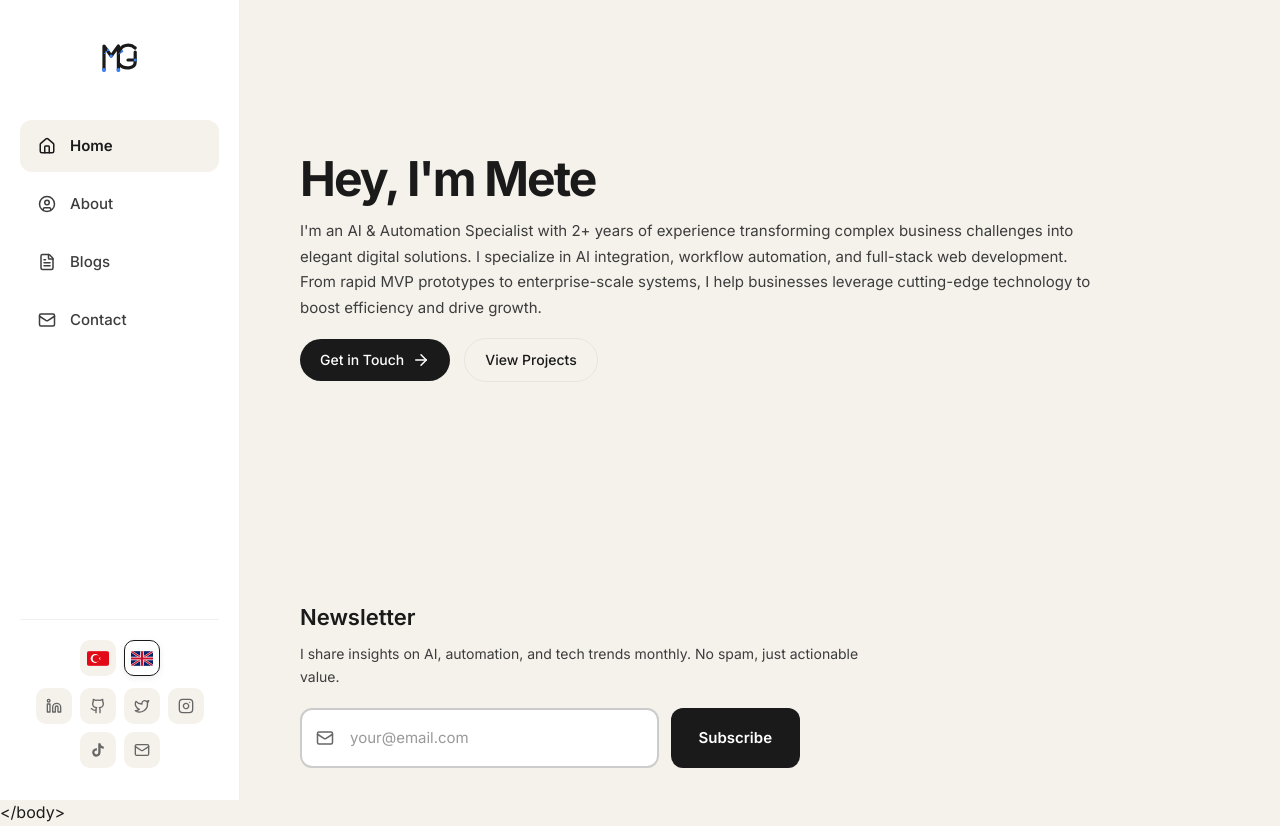
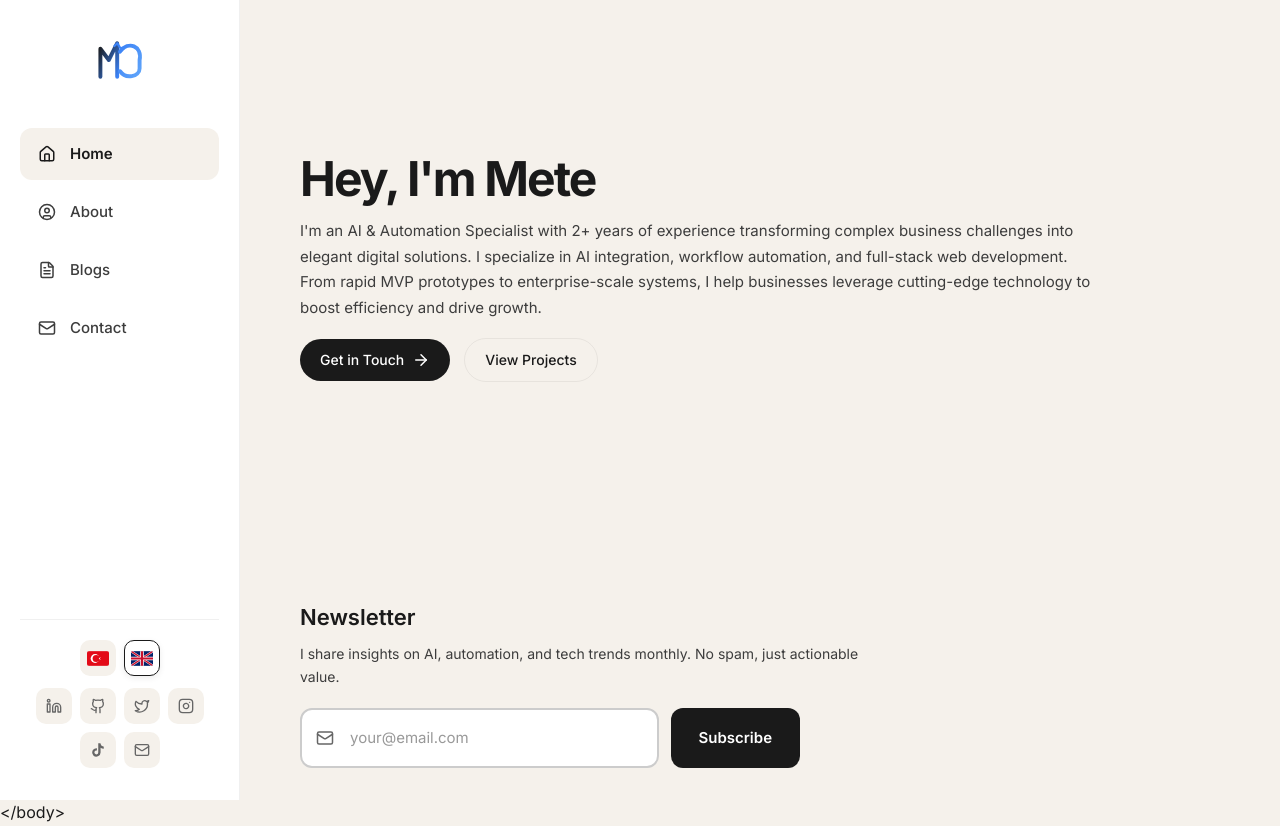
Before and after one commit to metegunesofficial/Portfilio, a React (Vite) app: page / in a window 1280 px wide. Built offline with nearby package versions, Linux system fonts and the light colour scheme; no server answers.

Commit message:
feat: creative MG logo with gradient and arrow design

```diff
--- a/src/components/Logo.tsx
+++ b/src/components/Logo.tsx
@@ -1,48 +1,65 @@
 import { motion } from 'framer-motion'
 
-// MG Logo SVG Component - Clean minimal version
+// MG Logo SVG Component - Creative Arrow Design
 function MGLogoSVG() {
     return (
         <svg
             xmlns="http://www.w3.org/2000/svg"
-            viewBox="0 0 120 120"
+            viewBox="0 0 100 100"
             fill="none"
-            width="48"
-            height="48"
+            width="56"
+            height="56"
         >
-            {/* Main M Letter */}
+            {/* Gradient definitions */}
+            <defs>
+                <linearGradient id="mgGradient" x1="0%" y1="0%" x2="100%" y2="100%">
+                    <stop offset="0%" stopColor="#1a1a1a" />
+                    <stop offset="100%" stopColor="#3b82f6" />
+                </linearGradient>
+                <linearGradient id="blueGradient" x1="0%" y1="0%" x2="100%" y2="100%">
+                    <stop offset="0%" stopColor="#3b82f6" />
+                    <stop offset="100%" stopColor="#60a5fa" />
+                </linearGradient>
+            </defs>
+
+            {/* M Letter - Left side with arrow pointing up-right */}
             <path
-                d="M20 95 L20 35 L38 60 L56 35 L56 95"
-                stroke="#1a1a1a"
-                strokeWidth="8"
+                d="M15 80 L15 30 L30 50 L45 20 L45 80"
+                stroke="url(#mgGradient)"
+                strokeWidth="7"
                 strokeLinecap="round"
                 strokeLinejoin="round"
                 fill="none"
             />
 
-            {/* G Letter integrated with M */}
+            {/* G Letter - Integrated curve with arrow */}
             <path
-                d="M60 50 C60 32, 85 28, 98 40 M98 50 L98 75 C98 92, 70 95, 58 80 M98 70 L80 70"
-                stroke="#1a1a1a"
-                strokeWidth="8"
+                d="M50 35 C65 15, 90 25, 85 50 L85 65 C85 80, 60 85, 50 70"
+                stroke="url(#blueGradient)"
+                strokeWidth="7"
                 strokeLinecap="round"
                 strokeLinejoin="round"
                 fill="none"
             />
 
-            {/* Tech Circuit Nodes - Blue Accents */}
-            <circle cx="20" cy="95" r="5" fill="#3b82f6" />
-            <circle cx="56" cy="95" r="5" fill="#3b82f6" />
-            <circle cx="38" cy="60" r="4" fill="#3b82f6" />
-            <circle cx="98" cy="70" r="4" fill="#3b82f6" />
+            {/* G inner line */}
+            <path
+                d="M85 55 L65 55"
+                stroke="url(#blueGradient)"
+                strokeWidth="7"
+                strokeLinecap="round"
+                fill="none"
+            />
 
-            {/* Connection Lines */}
-            <line x1="20" y1="55" x2="30" y2="45" stroke="#3b82f6" strokeWidth="2" />
-            <line x1="56" y1="55" x2="65" y2="48" stroke="#3b82f6" strokeWidth="2" />
-
-            {/* Small Accent Dots */}
-            <circle cx="30" cy="45" r="3" fill="#3b82f6" />
-            <circle cx="65" cy="48" r="3" fill="#3b82f6" />
+            {/* Arrow tip on M */}
+            <path
+                d="M40 25 L45 20 L50 28"
+                stroke="#3b82f6"
+                strokeWidth="4"
+                strokeLinecap="round"
+                strokeLinejoin="round"
+                fill="none"
+            />
         </svg>
     )
 }
@@ -52,7 +69,7 @@ export function Logo() {
         <motion.a
             href="/"
             className="sidebar-logo-custom"
-            whileHover={{ scale: 1.05 }}
+            whileHover={{ scale: 1.08 }}
             whileTap={{ scale: 0.95 }}
             style={{
                 textDecoration: 'none',
```
